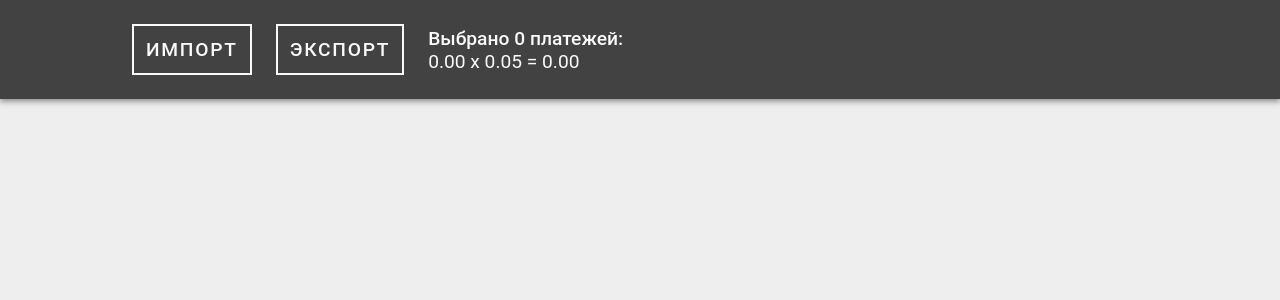
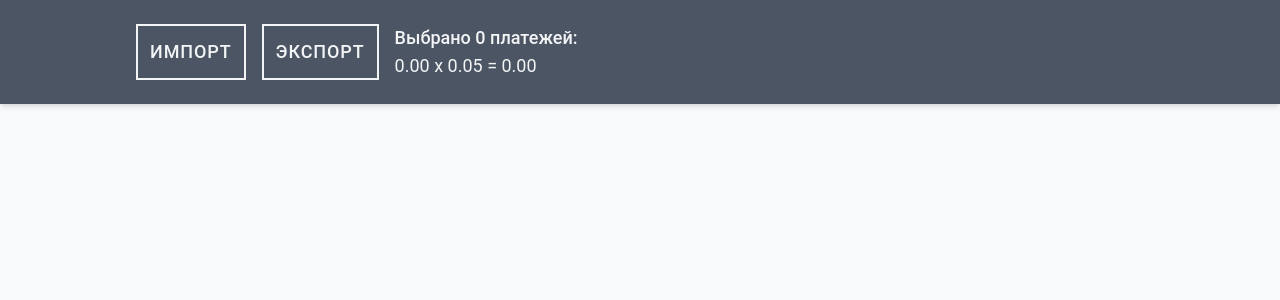
Before and after one commit to woopzz/ledger, a React app: page / in a window 1280 px wide. Shown: the top 300 px of the page. Built offline with nearby package versions, Linux system fonts and the light colour scheme; the HTML template or start-up script is replaced by a standard one.

Commit message:
Use postcss-apply and Tailwind classes

```diff
--- a/package.json
+++ b/package.json
@@ -41,6 +41,7 @@
     "html-webpack-plugin": "^5.5.0",
     "mini-css-extract-plugin": "^2.5.2",
     "postcss": "^8.4.21",
+    "postcss-apply": "^0.12.0",
     "postcss-loader": "^7.1.0",
     "style-loader": "^3.3.1",
     "tailwindcss": "^3.3.1",
--- a/src/components/Calculator.tsx
+++ b/src/components/Calculator.tsx
@@ -9,8 +9,8 @@ export const Calculator: FC = () => {
     const taxSum = floatRound(totalSum * 0.05);
 
     return (
-        <div className='state'>
-            <div className="state__title">Выбрано <span>{markedPayments.length}</span> платежей:</div>
+        <div className='text-lg text-gray-100'>
+            <div className="font-medium">Выбрано <span>{markedPayments.length}</span> платежей:</div>
             <div>{totalSum.toFixed(2)} x 0.05 = {taxSum.toFixed(2)}</div>
         </div>
     );
--- a/src/components/PaymentTable.tsx
+++ b/src/components/PaymentTable.tsx
@@ -26,19 +26,19 @@ const PaymentTable: FC<IPaymentTableProps> = ({ year, payments, }) => {
     }
 
     return (
-        <table className="payments-table">
+        <table className="w-full border-collapse mt-6">
             <tbody>
                 <tr>
-                    <td colSpan={4} className="payments-table__cell payments-table__cell_year">{year}</td>
+                    <td colSpan={4} className="px-3 py-4 bg-gray-300 text-center text-3xl font-light leading-normal">{year}</td>
                 </tr>
                 {quarters.map(quarter =>
                     <Fragment key={quarter}>
                         <tr>
-                            <td colSpan={4} className="payments-table__cell payments-table__cell_quarter">квартал {quarter}</td>
+                            <td colSpan={4} className="table-cell p-3 border-b border-gray-500 text-xl font-medium leading-normal">квартал {quarter}</td>
                         </tr>
                         {getQuarterPayments(+quarter as TQuarter).map(payment =>
                             <tr key={payment.docNo}>
-                                <td className="payments-table__cell payments-table__cell_checkbox">
+                                <td className="table-cell p-3 mx-auto my-0 border-b border-gray-500 leading-normal">
                                     <input
                                         defaultChecked={selectedDocNums.includes(payment.docNo)}
                                         onChange={ev => toggleInput(ev, payment.docNo)}
@@ -46,9 +46,9 @@ const PaymentTable: FC<IPaymentTableProps> = ({ year, payments, }) => {
                                         className="checkbox"
                                         type="checkbox" />
                                 </td>
-                                <td className="payments-table__cell payments-table__cell_date">{payment.dateStr || ''}</td>
-                                <td className="payments-table__cell">{payment.note || ''}</td>
-                                <td className="payments-table__cell payments-table__cell_amount">{payment.amountStr || ''} {payment.currency || ''}</td>
+                                <td className="table-cell p-3 border-b border-gray-500 leading-normal w-28">{payment.dateStr || ''}</td>
+                                <td className="table-cell p-3 border-b border-gray-500 leading-normal">{payment.note || ''}</td>
+                                <td className="table-cell p-3 border-b border-gray-500 leading-normal w-36 text-right">{payment.amountStr || ''} {payment.currency || ''}</td>
                             </tr>
                         )}
                     </Fragment>
--- a/src/components/PaymentTableList.tsx
+++ b/src/components/PaymentTableList.tsx
@@ -9,8 +9,8 @@ export const PaymentTableList: FC = () => {
     const payments = useAppSelector(selectPayments);
     const paymentsByYear = groupBy(payments, 'year');
     return (
-        <div className="payments">
-            <div className="payments__container">
+        <div className="max-w-screen-lg m-auto p-0 pt-2 pb-8">
+            <div className="py-0 px-2">
                 {Object.entries(paymentsByYear).map(([year, payments]) => <PaymentTable key={year} year={+year} payments={payments} />)}
             </div>
         </div>
--- a/src/components/PaymentsPage.tsx
+++ b/src/components/PaymentsPage.tsx
@@ -39,11 +39,11 @@ export const PaymentsPage: FC = () => {
 
     return (
         <>
-            <div className="header">
-                <div className="header__container">
+            <div className="px-0 py-6 sticky top-0 bg-gray-600 shadow-md">
+                <div className="max-w-screen-lg mx-auto my-0 px-2 flex items-center">
                     <input onChange={onInputChange} ref={inputEl} className="hidden" type="file" />
-                    <div onClick={onImportBtnClick} className="header__button">Импорт</div>
-                    <div onClick={onExportBtnClick} className="header__button">Экспорт</div>
+                    <div onClick={onImportBtnClick} className="action-button">Импорт</div>
+                    <div onClick={onExportBtnClick} className="action-button">Экспорт</div>
                     <Calculator />
                 </div>
             </div>
--- a/src/css/header.css
+++ /dev/null
@@ -1,45 +0,0 @@
-.header {
-  padding: var(--indent-4) 0;
-
-  position: sticky;
-  top: 0;
-
-  background: var(--gray-800);
-  box-shadow: var(--md-shadow-4dp);
-}
-
-.header__container > * {
-  margin: 0 var(--indent-2);
-}
-
-.header__container {
-  max-width: var(--max-width);
-  margin: 0 auto;
-
-  display: flex;
-  align-items: center;
-}
-
-.header__button {
-  padding: var(--indent-2);
-
-  display: inline-block;
-  cursor: pointer;
-
-  color: var(--gray-50);
-  border: 2px solid var(--gray-50);
-
-  font-size: 1.2rem;
-  font-weight: 500;
-  letter-spacing: 1.75px;
-  text-transform: uppercase;
-}
-
-.header__button:hover {
-  color: var(--gray-900);
-  background: var(--gray-50);
-}
-
-.header__info {
-  flex-grow: 2;
-}
--- a/src/css/main.css
+++ /dev/null
@@ -1,34 +0,0 @@
-:root {
-  --max-width: 1040px;
-
-  --indent-1: 8px;
-  --indent-2: 12px;
-  --indent-3: 16px;
-  --indent-4: 24px;
-
-  --gray-50: #FAFAFA;
-  --gray-100: #F5F5F5;
-  --gray-200: #EEEEEE;
-  --gray-300: #E0E0E0;
-  --gray-400: #BDBDBD;
-  --gray-500: #9E9E9E;
-  --gray-600: #757575;
-  --gray-700: #616161;
-  --gray-800: #424242;
-  --gray-900: #212121;
-
-  --md-shadow-4dp: 0px 4px 5px rgba(0, 0, 0, 0.14), 0px 1px 10px rgba(0, 0, 0, 0.12), 0px 2px 4px rgba(0, 0, 0, 0.2);
-}
-
-body {
-  margin: 0;
-
-  color: var(--gray-900);
-  background: var(--gray-200);
-
-  font-family: 'Roboto', sans-serif;
-}
-
-.hidden {
-  display: none;
-}
--- a/src/css/payments-table.css
+++ /dev/null
@@ -1,44 +0,0 @@
-.payments-table {
-  margin-top: var(--indent-4);
-  width: 100%;
-  border-collapse: collapse;
-}
-
-.payments-table__cell {
-  padding: var(--indent-2);
-  border-bottom: 1px solid var(--gray-700);
-
-  line-height: 1.5;
-}
-
-.payments-table__cell_year {
-  padding-top: var(--indent-3);
-  padding-bottom: var(--indent-3);
-
-  font-size: 2rem;
-  font-weight: 300;
-  line-height: 1;
-  text-align: center;
-
-  background: var(--gray-300);
-  border: none;
-}
-
-.payments-table__cell_quarter {
-  font-size: 1.125rem;
-  font-weight: 500;
-}
-
-.payments-table__cell_date {
-  width: 100px;
-}
-
-.payments-table__cell_amount {
-  width: 120px;
-  text-align: right;
-}
-
-.payments-table__cell_checkbox .checkbox {
-  margin: 0 auto;
-  display: block;
-}
--- a/src/css/payments.css
+++ /dev/null
@@ -1,9 +0,0 @@
-.payments {
-  margin: 0 auto;
-  padding: 0;
-  max-width: var(--max-width);
-}
-
-.payments__container {
-  padding: 0 var(--indent-2) var(--indent-4);
-}
--- a/src/css/state.css
+++ /dev/null
@@ -1,8 +0,0 @@
-.state {
-  font-size: 1.2rem;
-  color: var(--gray-50);
-}
-
-.state__title {
-  font-weight: 500;
-}
--- /dev/null
+++ b/src/main.css
@@ -0,0 +1,29 @@
+@tailwind base;
+@tailwind components;
+@tailwind utilities;
+
+body {
+  margin: 0;
+  font-family: 'Roboto', sans-serif;
+  @apply text-gray-900;
+  @apply bg-gray-50;
+}
+
+.action-button {
+  @apply p-3;
+  @apply mr-4;
+  @apply inline-block;
+  @apply text-gray-100;
+  @apply border-2;
+  @apply border-gray-100;
+  @apply text-lg;
+  @apply font-medium;
+  @apply tracking-wider;
+  @apply uppercase;
+  @apply cursor-pointer;
+}
+
+.action-button:hover {
+  @apply text-gray-900;
+  @apply bg-gray-50;
+}
```
Also changed, not shown: src/components/App.tsx (+1 -6 lines).
